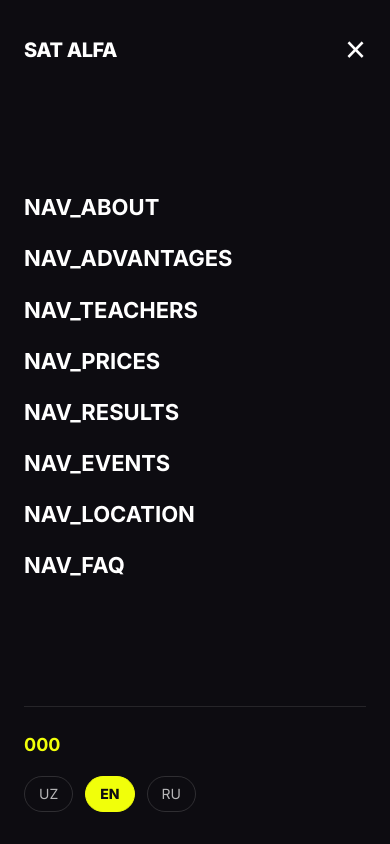
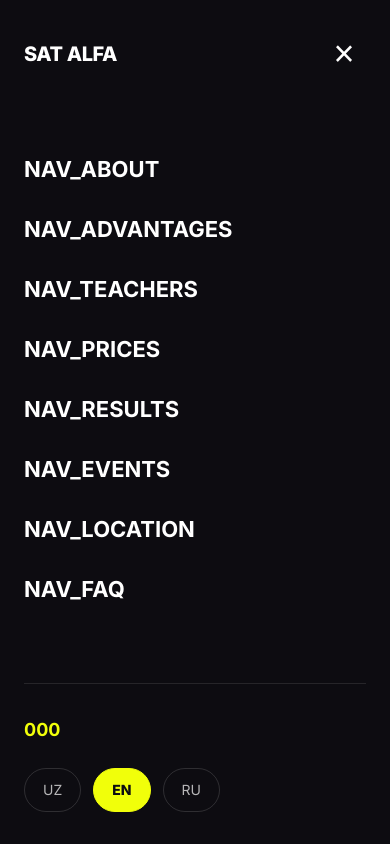
Before and after one commit to ibragimove/SAT-ALFA, a Django app: template templates/base.html in a window 390 px wide, after a click that opens the changed part. Run offline with Django 5.2, Linux system fonts and the light colour scheme; the template is opened without the code that fills it: values that come from a table or form of the project are taken from there, others are empty; tables that the repository leaves empty hold one stand-in row (values such as "Sample post").

Commit message:
Complete Task 11: responsive, accessibility, and performance pass

```diff
--- a/static/css/main.css
+++ b/static/css/main.css
@@ -126,6 +126,21 @@ img, svg, video {
 
 .btn-sparkle {
   color: var(--black);
+}
+
+.btn-secondary .btn-sparkle {
+  color: var(--yellow);
+}
+
+.btn-outline {
+  background-color: transparent;
+  color: var(--black);
+  border: 2px solid var(--black);
+}
+
+.btn-outline:hover {
+  background-color: var(--black);
+  color: var(--white);
 }
 
 /* ==========================================================================
@@ -297,13 +312,16 @@ img, svg, video {
   display: flex;
   flex-direction: column;
   justify-content: center;
+  align-items: center;
   gap: 5px;
-  width: 36px;
-  height: 36px;
+  width: 44px;
+  height: 44px;
+  min-width: 44px;
+  min-height: 44px;
   background: transparent;
   border: none;
   cursor: pointer;
-  padding: 4px;
+  padding: 10px 8px;
   color: inherit;
 }
 
@@ -361,6 +379,13 @@ img, svg, video {
   font-size: 36px;
   line-height: 1;
   cursor: pointer;
+  width: 44px;
+  height: 44px;
+  min-width: 44px;
+  min-height: 44px;
+  display: inline-flex;
+  align-items: center;
+  justify-content: center;
 }
 
 .mobile-nav-links {
@@ -376,6 +401,9 @@ img, svg, video {
   text-transform: uppercase;
   color: var(--white);
   transition: color 0.2s;
+  min-height: 44px;
+  display: flex;
+  align-items: center;
 }
 
 .mobile-nav-item:hover {
@@ -394,6 +422,9 @@ img, svg, video {
   font-size: 18px;
   font-weight: 700;
   color: var(--yellow);
+  min-height: 44px;
+  display: inline-flex;
+  align-items: center;
 }
 
 .mobile-lang-switcher {
@@ -403,7 +434,12 @@ img, svg, video {
 
 .mobile-lang-switcher .lang-btn {
   font-size: 14px;
-  padding: 6px 14px;
+  padding: 8px 18px;
+  min-height: 44px;
+  min-width: 44px;
+  display: inline-flex;
+  align-items: center;
+  justify-content: center;
   border-radius: var(--radius-pill);
   border: 1px solid rgba(255, 255, 255, 0.2);
 }
@@ -560,8 +596,13 @@ img, svg, video {
 
 /* Respect Reduced Motion */
 @media (prefers-reduced-motion: reduce) {
+  *,
+  *::before,
+  *::after {
+    scroll-behavior: auto !important;
+  }
   html {
-    scroll-behavior: auto;
+    scroll-behavior: auto !important;
   }
   .fade-up {
     opacity: 1 !important;
@@ -571,4 +612,57 @@ img, svg, video {
   .btn:hover, .floating-call-btn:hover {
     transform: none !important;
   }
+  button, a {
+    transition: none !important;
+  }
 }
+
+/* ==========================================================================
+   Accessibility: Focus Outlines
+   ========================================================================== */
+
+:focus-visible {
+  outline: 2px solid var(--black);
+  outline-offset: 3px;
+}
+
+/* High contrast outline on dark backgrounds */
+.section-hero :focus-visible,
+.site-footer :focus-visible,
+.mobile-menu :focus-visible,
+.advantage-card--dark :focus-visible,
+.contact-card :focus-visible,
+.navbar:not(.scrolled) :focus-visible,
+.floating-call-btn:focus-visible {
+  outline: 2px solid var(--yellow);
+  outline-offset: 3px;
+}
+
+/* On yellow elements or active buttons, dark outline for contrast */
+.btn-primary:focus-visible,
+.events-banner :focus-visible,
+.lang-btn.active:focus-visible {
+  outline: 2px solid var(--black) !important;
+  outline-offset: 3px;
+}
+
+.form-input:focus-visible {
+  outline: 2px solid var(--yellow);
+  outline-offset: 2px;
+}
+
+/* ==========================================================================
+   Responsive adjustments for small screens (<400px)
+   ========================================================================== */
+
+@media (max-width: 400px) {
+  .site-header {
+    padding: 0 8px;
+  }
+  .navbar {
+    padding: 0 12px;
+  }
+  .navbar-right {
+    gap: 8px;
+  }
+}
--- a/static/css/sections.css
+++ b/static/css/sections.css
@@ -896,6 +896,13 @@
   pointer-events: none;
 }
 
+.results-carousel-wrap,
+.events-carousel-wrap {
+  width: 100%;
+  max-width: 100%;
+  overflow: hidden;
+}
+
 .carousel-track {
   display: flex;
   gap: 24px;
@@ -906,6 +913,12 @@
   scrollbar-width: none;
   cursor: grab;
   padding: 8px 4px 20px 4px;
+}
+
+@media (prefers-reduced-motion: reduce) {
+  .carousel-track {
+    scroll-behavior: auto !important;
+  }
 }
 
 .carousel-track::-webkit-scrollbar {
@@ -1294,6 +1307,7 @@
   color: var(--black);
   line-height: 1.4;
   margin: 0;
+  word-break: break-word;
 }
 
 .detail-phone {
@@ -1552,8 +1566,10 @@
 }
 
 .social-link {
-  width: 40px;
-  height: 40px;
+  width: 44px;
+  height: 44px;
+  min-width: 44px;
+  min-height: 44px;
   border-radius: 50%;
   background: rgba(255, 255, 255, 0.08);
   color: var(--white);
--- a/static/js/carousel.js
+++ b/static/js/carousel.js
@@ -41,13 +41,15 @@ document.addEventListener('DOMContentLoaded', () => {
 
     if (prevBtn) {
       prevBtn.addEventListener('click', () => {
-        track.scrollBy({ left: -getScrollStep(), behavior: 'smooth' });
+        const prefersReduced = window.matchMedia('(prefers-reduced-motion: reduce)').matches;
+        track.scrollBy({ left: -getScrollStep(), behavior: prefersReduced ? 'auto' : 'smooth' });
       });
     }
 
     if (nextBtn) {
       nextBtn.addEventListener('click', () => {
-        track.scrollBy({ left: getScrollStep(), behavior: 'smooth' });
+        const prefersReduced = window.matchMedia('(prefers-reduced-motion: reduce)').matches;
+        track.scrollBy({ left: getScrollStep(), behavior: prefersReduced ? 'auto' : 'smooth' });
       });
     }
 
--- a/static/js/main.js
+++ b/static/js/main.js
@@ -73,9 +73,10 @@ document.addEventListener('DOMContentLoaded', () => {
         const offset = 24; // extra breathing room
         const targetPosition = target.getBoundingClientRect().top + window.pageYOffset - (navHeight + offset);
 
+        const prefersReduced = window.matchMedia('(prefers-reduced-motion: reduce)').matches;
         window.scrollTo({
           top: targetPosition,
-          behavior: 'smooth',
+          behavior: prefersReduced ? 'auto' : 'smooth',
         });
 
         if (window.history && window.history.pushState) {
--- a/templates/base.html
+++ b/templates/base.html
@@ -1,6 +1,6 @@
 {% load static core_tags %}
 <!DOCTYPE html>
-<html lang="{{ LANGUAGE_CODE }}">
+<html lang="{{ LANGUAGE_CODE|default:request.LANGUAGE_CODE }}">
 <head>
   <meta charset="UTF-8">
   <meta name="viewport" content="width=device-width, initial-scale=1.0">
--- a/templates/partials/_about.html
+++ b/templates/partials/_about.html
@@ -11,7 +11,7 @@
       <div class="about-video-card fade-up">
         <div class="about-video-wrap" id="about-video-wrap">
           {% if site_settings.about_video %}
-            <video class="about-video" id="about-video" preload="none" playsinline
+            <video class="about-video" id="about-video" preload="metadata" playsinline
                    {% if site_settings.about_poster %}poster="{{ site_settings.about_poster.url }}"{% endif %}>
               <source src="{{ site_settings.about_video.url }}" type="video/mp4">
             </video>
```
Also changed, not shown: PROGRESS.md (+7 -0 lines).
